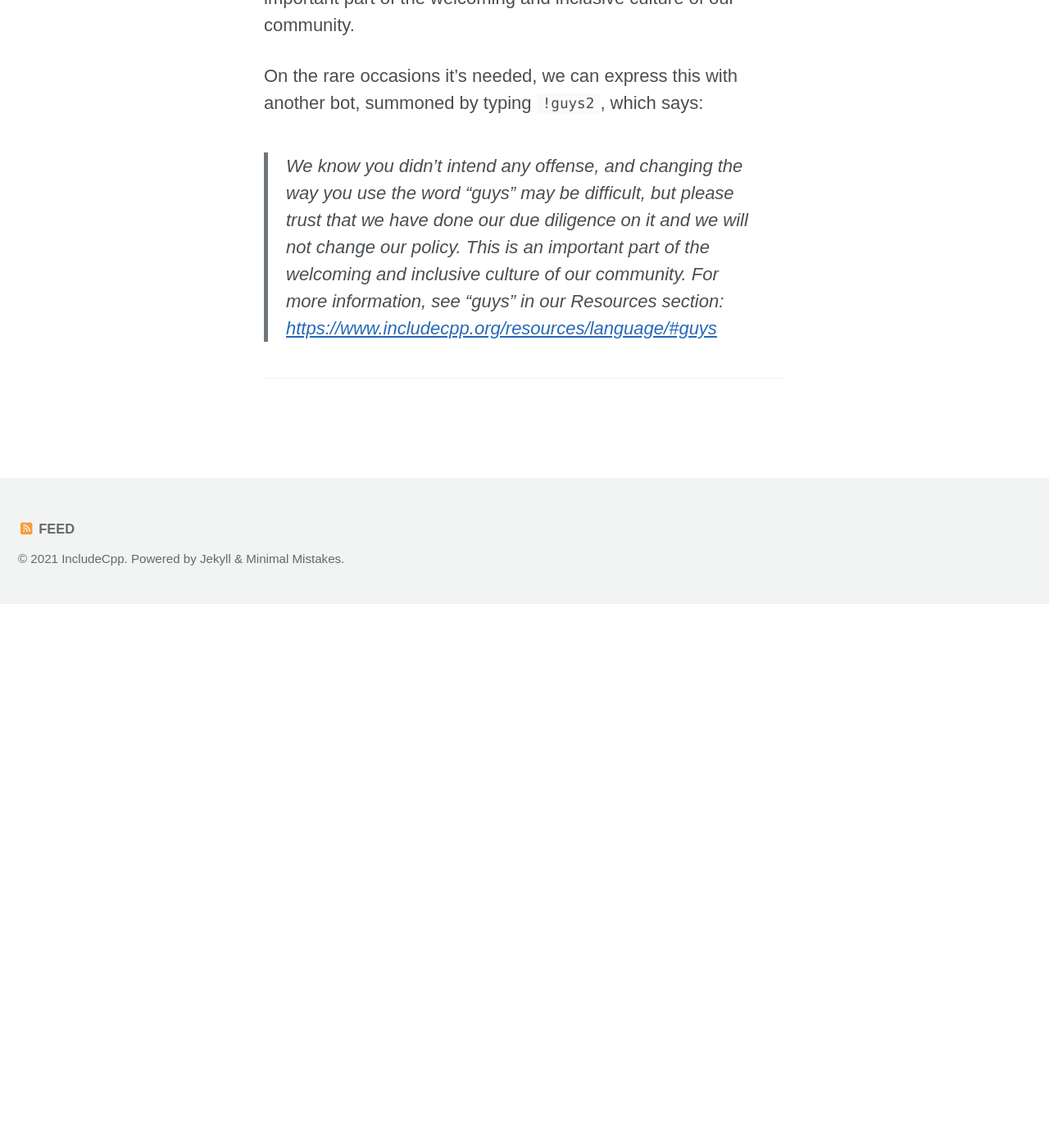
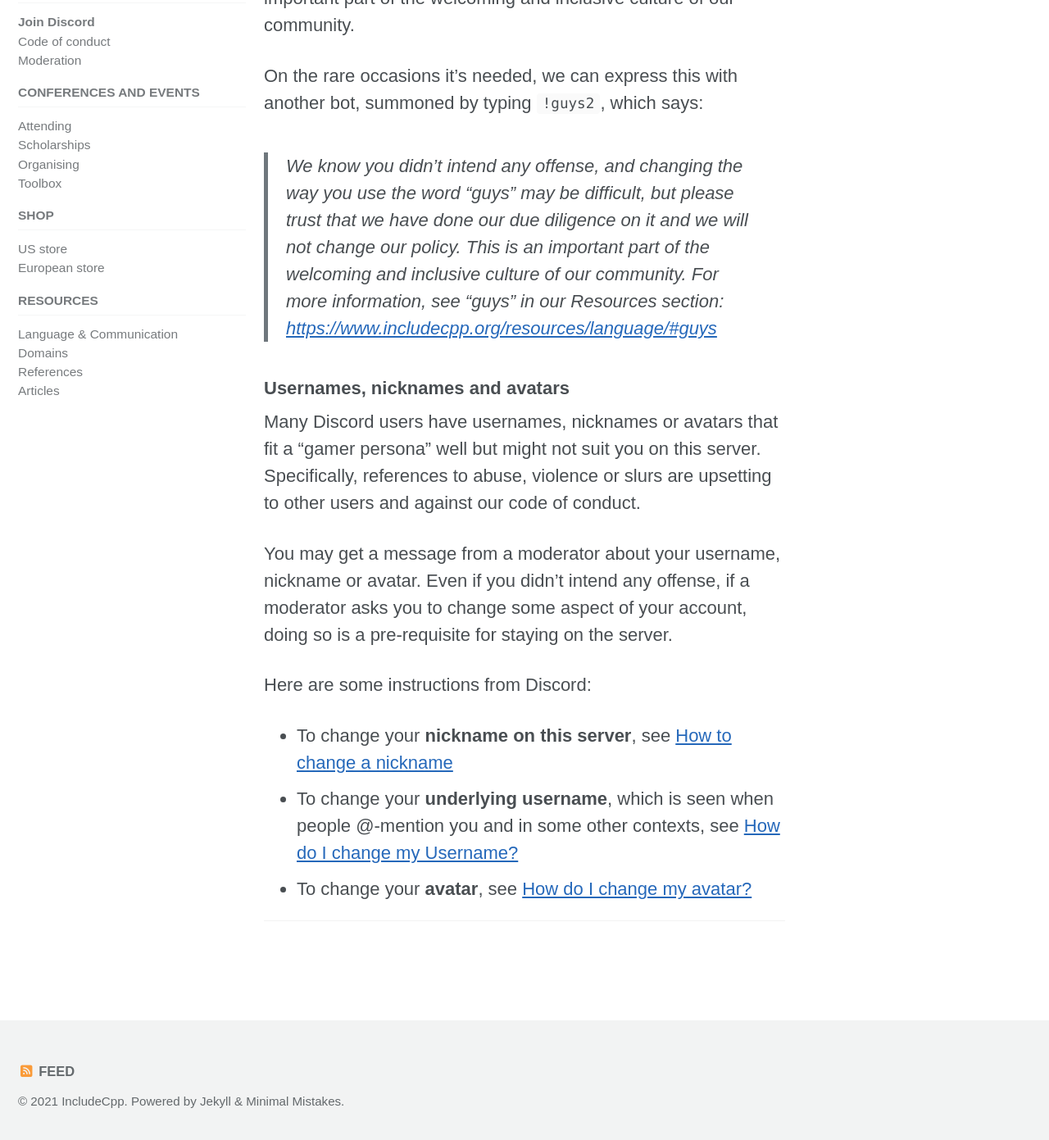
Before and after one commit to include-cpp/include-cpp.github.io, a Jekyll site: the page built from discord/index.md, in a window 1280 px wide and 1400 px high, scrolled down 10035 px. Shown: the top 1391 px of the window at 82% size. Built offline with Jekyll 4.4.1, drawn with Linux system fonts in a browser that asks for light colours; cached includes are drawn as plain includes; nearby versions of some CDN libraries; before the commit the page ends 10772 px from its top, so only the background shows below that; some of the changed text lies outside the part shown.

Commit message:
Add Usernames, nicknames and avatars
Co-Authored-By: Kate Gregory <kategregory@users.noreply.github.com>

```diff
--- a/discord/index.md
+++ b/discord/index.md
@@ -155,4 +155,16 @@ On the rare occasions it's needed, we can express this with another bot, summone
 
 > We know you didn't intend any offense, and changing the way you use the word "guys" may be difficult, but please trust that we have done our due diligence on it and we will not change our policy. This is an important part of the welcoming and inclusive culture of our community. For more information, see "guys" in our Resources section: [https://www.includecpp.org/resources/language/#guys](/resources/language/#guys)
 
+### Usernames, nicknames and avatars
+
+Many Discord users have usernames, nicknames or avatars that fit a "gamer persona" well but might not suit you on this server. Specifically, references to abuse, violence or slurs are upsetting to other users and against our code of conduct.
+
+You may get a message from a moderator about your username, nickname or avatar. Even if you didn't intend any offense, if a moderator asks you to change some aspect of your account, doing so is a pre-requisite for staying on the server.
+
+Here are some instructions from Discord:
+
+* To change your **nickname on this server**, see [How to change a nickname](https://support.discord.com/hc/en-us/articles/219070107-Server-Nicknames#h_01EJTEHFA19Q5BK1GQY2XJ2ZJS)
+* To change your **underlying username**, which is seen when people @-mention you and in some other contexts, see [How do I change my Username?](https://support.discord.com/hc/en-us/articles/213480948-How-do-I-change-my-Username-)
+* To change your **avatar**, see [How do I change my avatar?](https://support.discord.com/hc/en-us/articles/204156688-How-do-I-change-my-avatar-)
+
 ---
```
